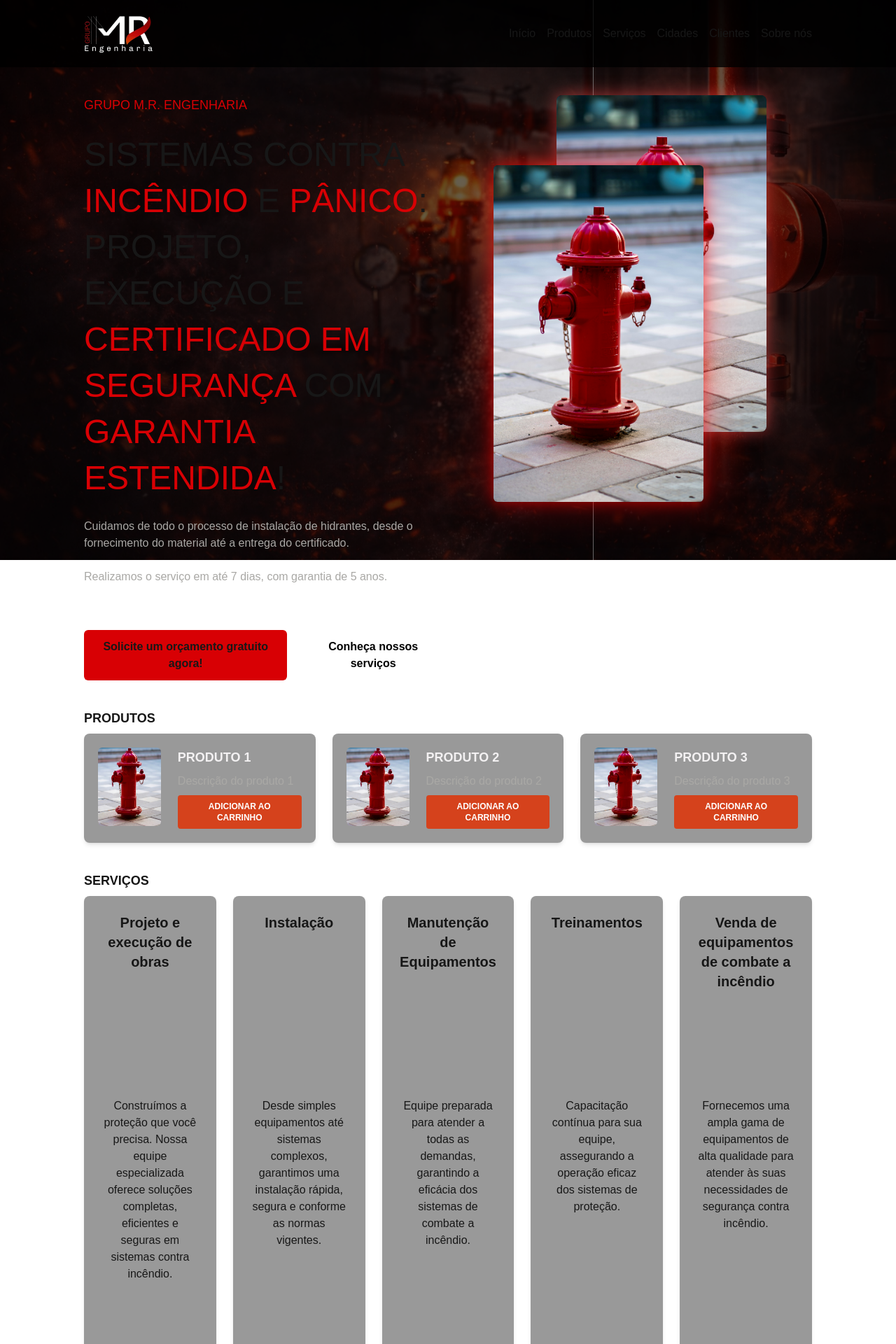
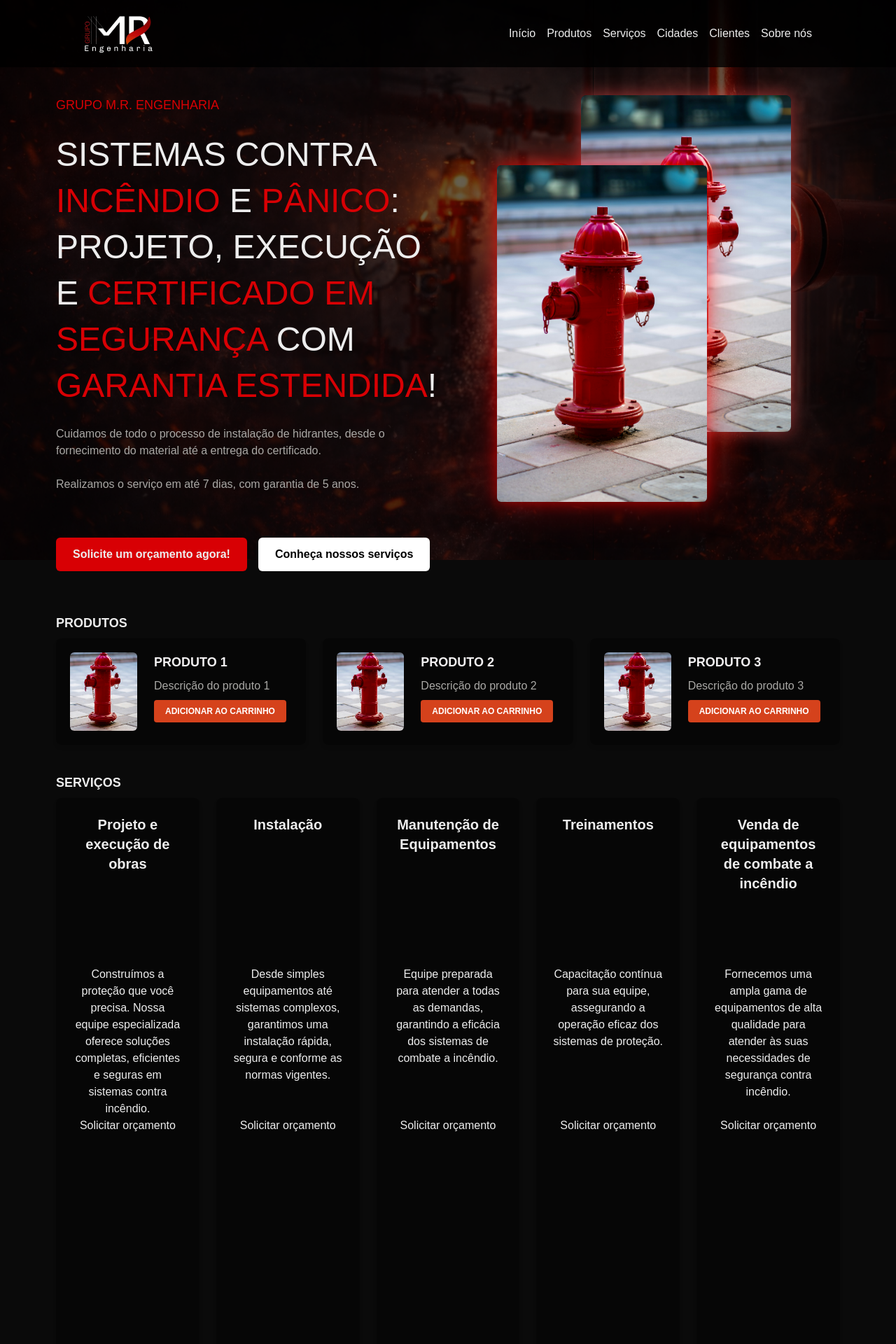
Before and after one commit to grupomrengenharia/grupomreng-frontend, a Next.js app: page / in a window 1280 px wide. Shown: the top 1920 px of the page at 70% size. Built offline with nearby package versions, Linux system fonts and the light colour scheme; no server answers.

Commit message:
feat(mobile): adjust mobile layout

```diff
--- a/package.json
+++ b/package.json
@@ -10,6 +10,7 @@
   },
   "dependencies": {
     "@next/third-parties": "^16.1.2",
+    "lucide-react": "^0.562.0",
     "next": "^16.1.2",
     "react": "19.2.3",
     "react-dom": "19.2.3"
--- a/src/app/globals.css
+++ b/src/app/globals.css
@@ -1,8 +1,8 @@
 @import 'tailwindcss';
 
 :root {
-  --background: #ffffff;
-  --foreground: #171717;
+  --background: #0a0a0a;
+  --foreground: #ededed;
   --text-color-light: #f3f1f2;
   --text-color-secondary: #a9a8a5;
   --opacity-black: rgba(0, 0, 0, 0.4);
@@ -18,13 +18,6 @@
   --font-mono: var(--font-geist-mono);
 }
 
-@media (prefers-color-scheme: dark) {
-  :root {
-    --background: #0a0a0a;
-    --foreground: #ededed;
-  }
-}
-
 body {
   background: var(--background);
   color: var(--foreground);
--- a/src/app/layout.tsx
+++ b/src/app/layout.tsx
@@ -48,7 +48,7 @@ export default function RootLayout({
 
         <div className="relative z-10">
           <Navbar />
-          <div className="px-30">{children}</div>
+          <div className="px-10 lg:px-20">{children}</div>
         </div>
       </body>
       <GoogleAnalytics gaId={GA_ID} />
--- a/src/components/hero-section/index.tsx
+++ b/src/components/hero-section/index.tsx
@@ -5,15 +5,18 @@ export function HeroSection() {
     <main
       className="
         grid
-        grid-cols-2
+        grid-cols-1
+        lg:grid-cols-2
         min-h-[60svh]
+        lg:mb-15
       "
     >
       <div className="space-y-6">
         <h1 className="text-(--brand-color) uppercase text-lg">
           Grupo M.R. Engenharia
         </h1>
-        <p className="uppercase text-5xl leading-snug">
+
+        <p className="uppercase text-5xl lg:text-3xl xl:text-5xl leading-snug">
           Sistemas contra <span className="text-(--brand-color)">incêndio</span>{' '}
           e <span className="text-(--brand-color)">pânico</span>: Projeto,
           execução e{' '}
@@ -30,9 +33,9 @@ export function HeroSection() {
           Realizamos o serviço em até 7 dias, com garantia de 5 anos.
         </p>
 
-        <div className="mt-16 flex items-center gap-4">
+        <div className="mt-16 flex items-start gap-4">
           <button className="bg-(--brand-color) cursor-pointer px-6 py-3 rounded-md font-semibold hover:brightness-90 transition">
-            Solicite um orçamento gratuito agora!
+            Solicite um orçamento agora!
           </button>
           <button className="bg-white text-black cursor-pointer px-6 py-3 rounded-md font-semibold hover:brightness-90 transition">
             Conheça nossos serviços
@@ -40,7 +43,7 @@ export function HeroSection() {
         </div>
       </div>
 
-      <div className="relative">
+      <div className="relative hidden lg:block">
         <div className="absolute right-1/8">
           <Image
             src={'/images/hero-image-1.jpg'}
--- a/src/components/products-section/index.tsx
+++ b/src/components/products-section/index.tsx
@@ -14,8 +14,8 @@ export function ProductsSection({ products }: Props) {
         className="
           grid
           grid-cols-1
-          sm:grid-cols-2
-          lg:grid-cols-3
+          md:grid-cols-2
+          xl:grid-cols-3
           gap-6
         "
       >
--- a/src/components/service-card/index.tsx
+++ b/src/components/service-card/index.tsx
@@ -21,10 +21,13 @@ export function ServiceCard({ service }: Props) {
         hover:after:h-full
         "
     >
-      <div className="z-10 relative p-6 h-full text-center grid grid-rows-3">
+      <div className="z-10 relative p-6 h-full text-center grid grid-rows-4">
         {service.icon}
         <h3 className="text-xl font-bold">{service.title}</h3>
         <p className="">{service.description}</p>
+        <div className="">
+          <button>Solicitar orçamento</button>
+        </div>
       </div>
     </div>
   );
--- a/src/components/services-section/index.tsx
+++ b/src/components/services-section/index.tsx
@@ -10,7 +10,7 @@ export function ServicesSection({ services }: Props) {
   return (
     <section className="space-y-2">
       <SectionTitle title="Serviços" />
-      <div className="grid grid-cols-1 md:grid-cols-2 lg:grid-cols-5 gap-6">
+      <div className="grid grid-cols-1 md:grid-cols-2 lg:grid-cols-3 xl:grid-cols-5 gap-6">
         {services.map((service) => (
           <ServiceCard key={service.id} service={service} />
         ))}
```
Also changed, not shown: 1 other file (tests, documents, lock files or other folders).
